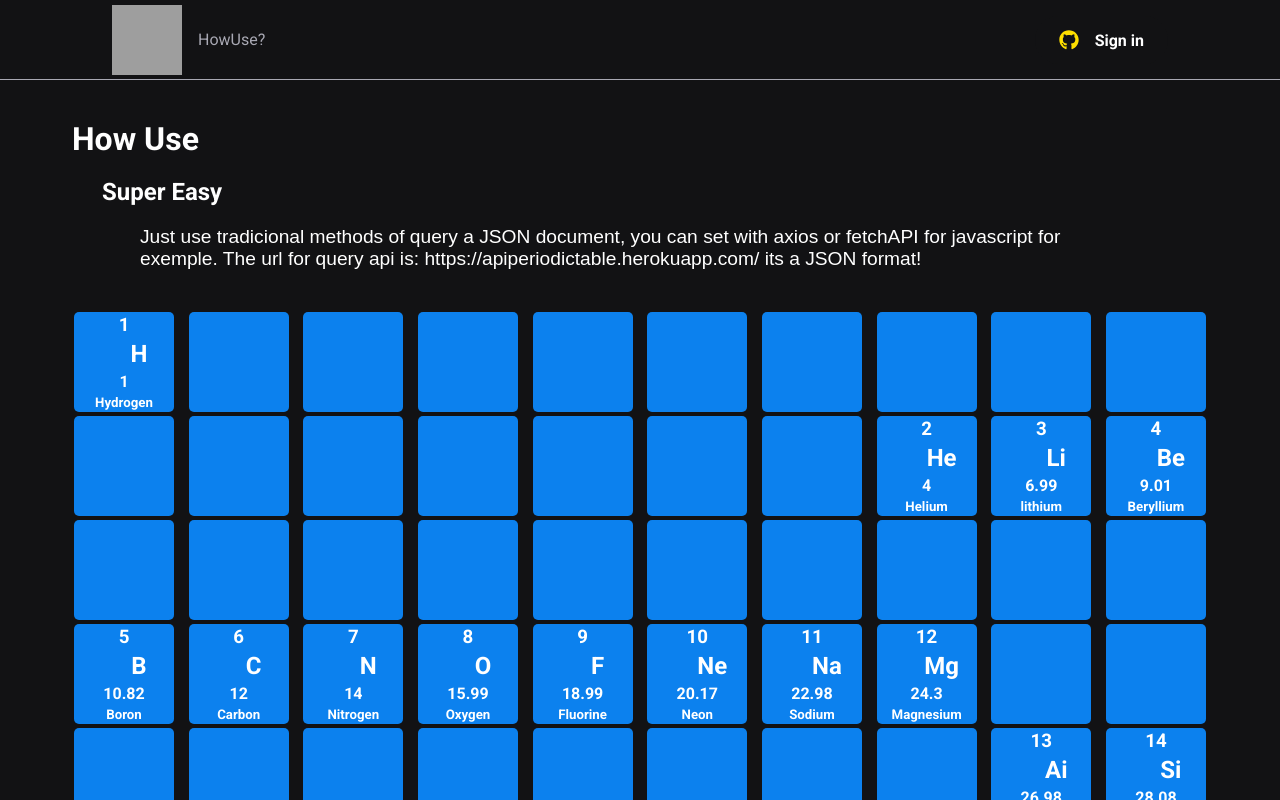
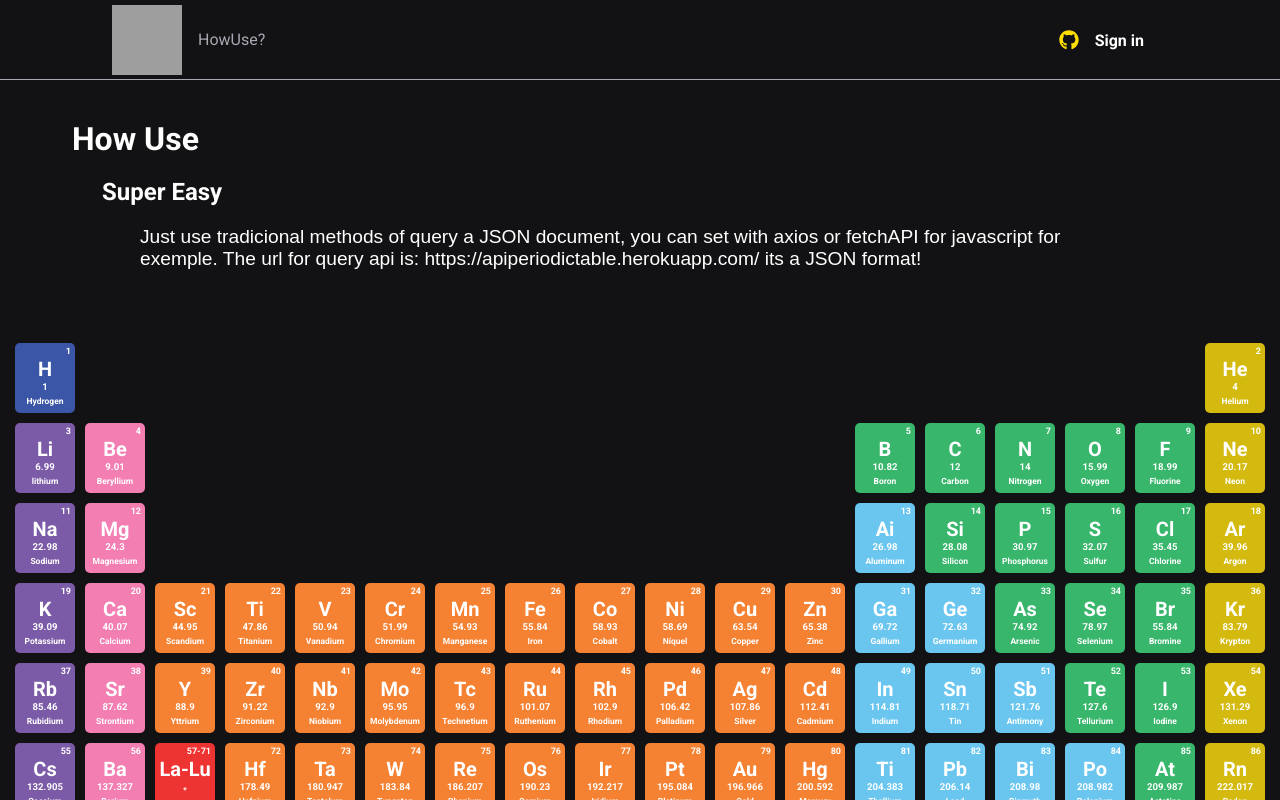
Before and after one commit to PhilipeAnderson/apiperiodictable, a Next.js app in the folder frontend/: page /howuse in a window 1280 px wide. Shown: the top 800 px of the page. Built offline with nearby package versions, Linux system fonts and the light colour scheme; grey boxes are pictures that could not be loaded.

Commit message:
refactored style table

```diff
--- a/frontend/src/pages/howuse.module.scss
+++ b/frontend/src/pages/howuse.module.scss
@@ -42,32 +42,57 @@
 }
 
 .content {
-  max-width: 100%;
-  height: 100%;
-  display: flex;
-  justify-content: space-between;
-  align-items: center;
-  flex-wrap: wrap;
+  border-radius: 6px;
+  position: relative;
+  padding: 32.994px;
+  display: grid;
+  grid-template-columns: repeat(18, 1fr);
+  grid-template-rows: repeat(10, 1fr);
+  grid-column-gap: 10px;
+  grid-row-gap: 10px;
+  font-size: 0.6rem;
+  background-color: #121214;
+
 
   div {
-    width: 100px;
-    height: 100px;
-    border: none;
-    margin: 2px;
-    padding: 2px;
+    display: flex;
+    flex-direction: column;
+    align-items: center;
+    position: relative;
+    width: 60px;
+    height: 70px;
     border-radius: 5px;
+  }
 
-    display: flex;
-    align-items: center;
-    justify-content: space-between;
-    flex-direction: column;
+  h2 {
+    margin: 0%;
+    padding: 14px 4px 0 4px;
+    font-size: 20px;
+    text-align: center;
+    font-weight: bold;
+  }
+  h3{
+    padding: 3px 4px 0 4px;
+    font-size: 9px;
+    position: absolute;
+    font-weight: bold;
+    top: 0;
+    right: 0;
+  }
 
-    background-color:rgb(12, 129, 238);
+  h5 {
+    padding: 4px 4px 0 4px;
+    font-size: 8.5px;
+    font-weight: bold ;
+    text-align: center;
+  }
+}
 
 
-    h1 {
-      font-size: 2rem;
-      margin-bottom: -4px;
-    }
-  }
+.div_body {
+  display: flex;
+  flex-direction: column;
+  align-items: center;
+  width: 1100px;
+  margin: 0 auto;
 }
```
